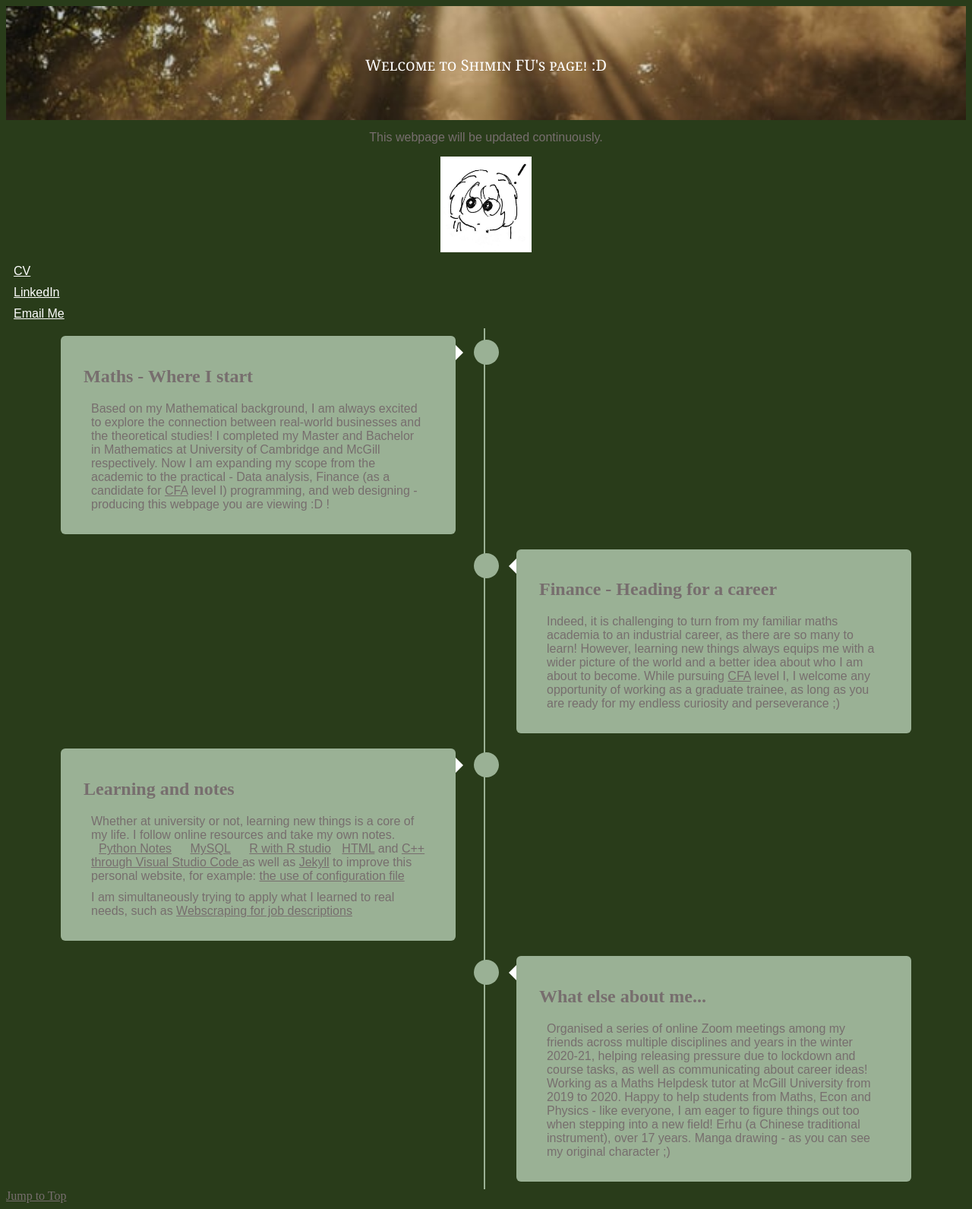
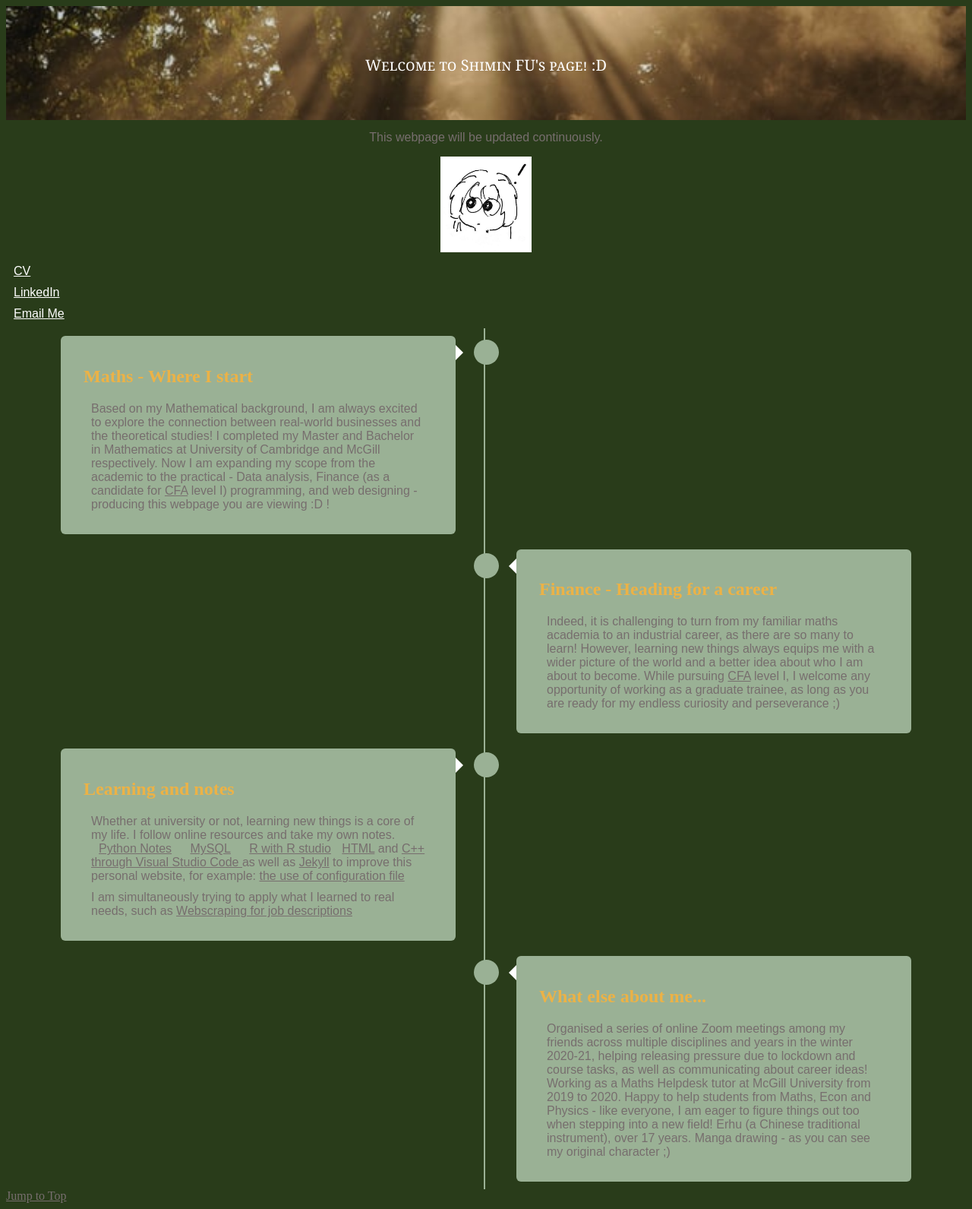
Before and after one commit to Shimin233/-Shimin233.github.io, a Jekyll site: the page index.html, which Jekyll copies as it is, in a window 1280 px wide. Shown: the whole page at 76% size. Built offline with Jekyll 4.4.1, drawn with Linux system fonts in a browser that asks for light colours.

Commit message:
Update index.html

```diff
--- a/index.html
+++ b/index.html
@@ -252,7 +252,7 @@
     <div class="timeline">
       <div class="container left">
         <div class="content">
-          <h2>Maths - Where I start</h2>
+          <h2 style="color: rgb(236, 178, 70)">Maths - Where I start</h2>
           <p class="sans-serif">
             Based on my Mathematical background, I am always excited to explore
             the connection between real-world businesses and the theoretical
@@ -268,7 +268,9 @@
       </div>
       <div class="container right">
         <div class="content">
-          <h2>Finance - Heading for a career</h2>
+          <h2 style="color: rgb(236, 178, 70)">
+            Finance - Heading for a career
+          </h2>
           <p class="sans-serif">
             Indeed, it is challenging to turn from my familiar maths academia to
             an industrial career, as there are so many to learn! However,
@@ -283,7 +285,7 @@
       </div>
       <div class="container left">
         <div class="content">
-          <h2>Learning and notes</h2>
+          <h2 style="color: rgb(236, 178, 70)">Learning and notes</h2>
           <p class="sans-serif">
             Whether at university or not, learning new things is a core of my
             life. I follow online resources and take my own notes.
@@ -323,7 +325,7 @@
       </div>
       <div class="container right">
         <div class="content">
-          <h2>What else about me...</h2>
+          <h2 style="color: rgb(236, 178, 70)">What else about me...</h2>
           <p class="sans-serif">
             Organised a series of online Zoom meetings among my friends across
             multiple disciplines and years in the winter 2020-21, helping
```
